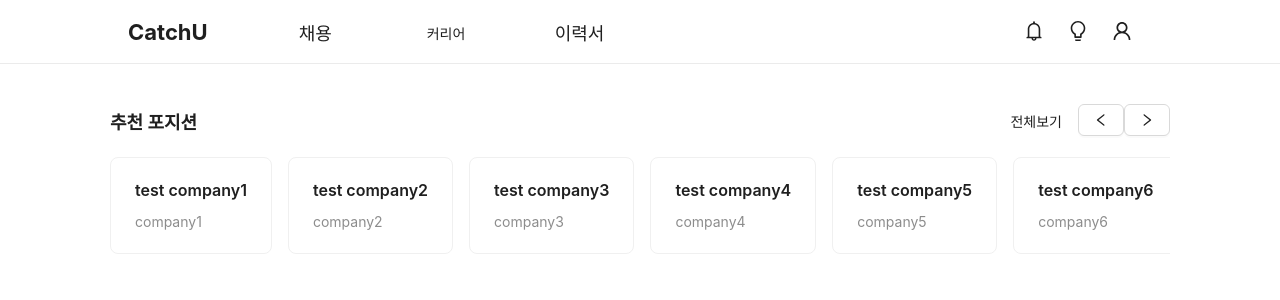
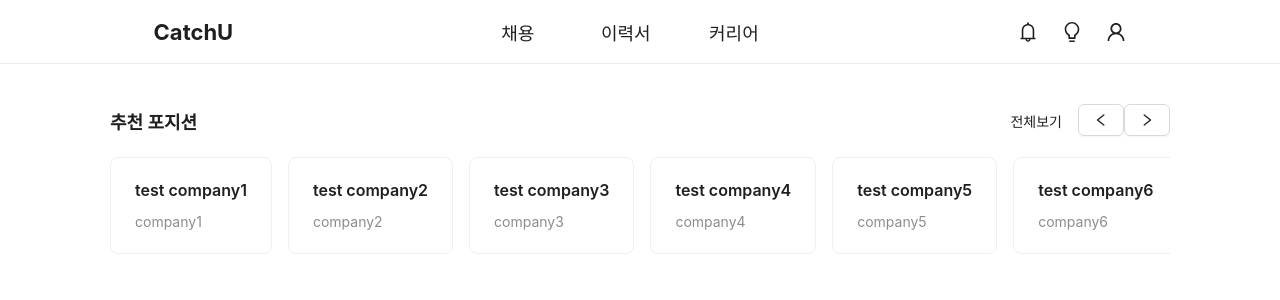
Before and after one commit to gee05053/CatchU, a React (Create React App) app in the folder catchu-webui/: page / in a window 1280 px wide. Shown: the top 300 px of the page. Built offline with nearby package versions, Linux system fonts and the light colour scheme.

Commit message:
change header style

```diff
--- a/catchu-webui/src/Components/Header.tsx
+++ b/catchu-webui/src/Components/Header.tsx
@@ -15,35 +15,52 @@ const Header: React.FC = () => {
 				borderBottomWidth: 1,
 				borderBottomStyle: "solid",
 				borderBottomColor: "#ebebeb",
-				paddingInline: "10%",
+				paddingInline: "12%",
 			}}
 		>
 			<Row
-				style={{
-					alignItems: "center",
-				}}
+				justify="space-between"
+				align="middle"
 			>
-				<Col span={4}>
+				<Col>
 					<b style={{ fontSize: "22px" }}>CatchU</b>
 				</Col>
 				<Col
-					span={3}
+					span={8}
+					style={{
+						display: "flex",
+						justifyContent: "space-between",
+						fontSize: "18px",
+						textAlign: "center",
+					}}
+				>
+					<Col
+						span={8}
 						style={{ fontSize: "18px" }}
 					>
 						채용
 					</Col>
-				<Col span={3}>커리어</Col>
 					<Col
-					span={11}
+						span={8}
 						style={{ fontSize: "18px" }}
 					>
 						이력서
 					</Col>
+					<Col
+						span={8}
+						style={{ fontSize: "18px" }}
+					>
+						커리어
+					</Col>
+				</Col>
 				<Col>
-					<Space size="large">
-						<BellOutlined style={{ fontSize: "20px" }} />
-						<BulbOutlined style={{ fontSize: "20px" }} />
-						<UserOutlined style={{ fontSize: "20px" }} />
+					<Space
+						size="large"
+						style={{ fontSize: "20px" }}
+					>
+						<BellOutlined />
+						<BulbOutlined />
+						<UserOutlined />
 					</Space>
 				</Col>
 			</Row>
```
Lines whose indentation alone changed are shown as unchanged.
